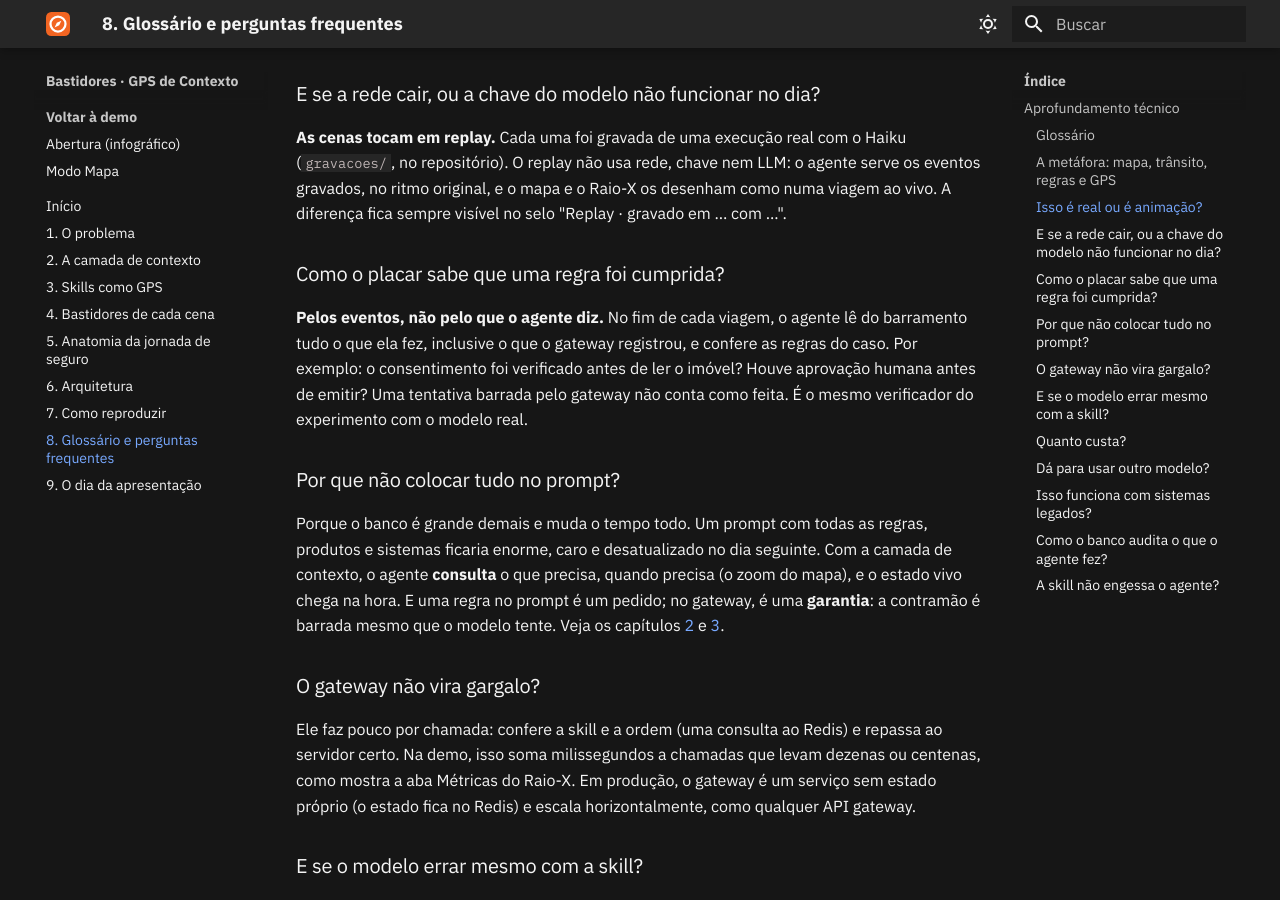
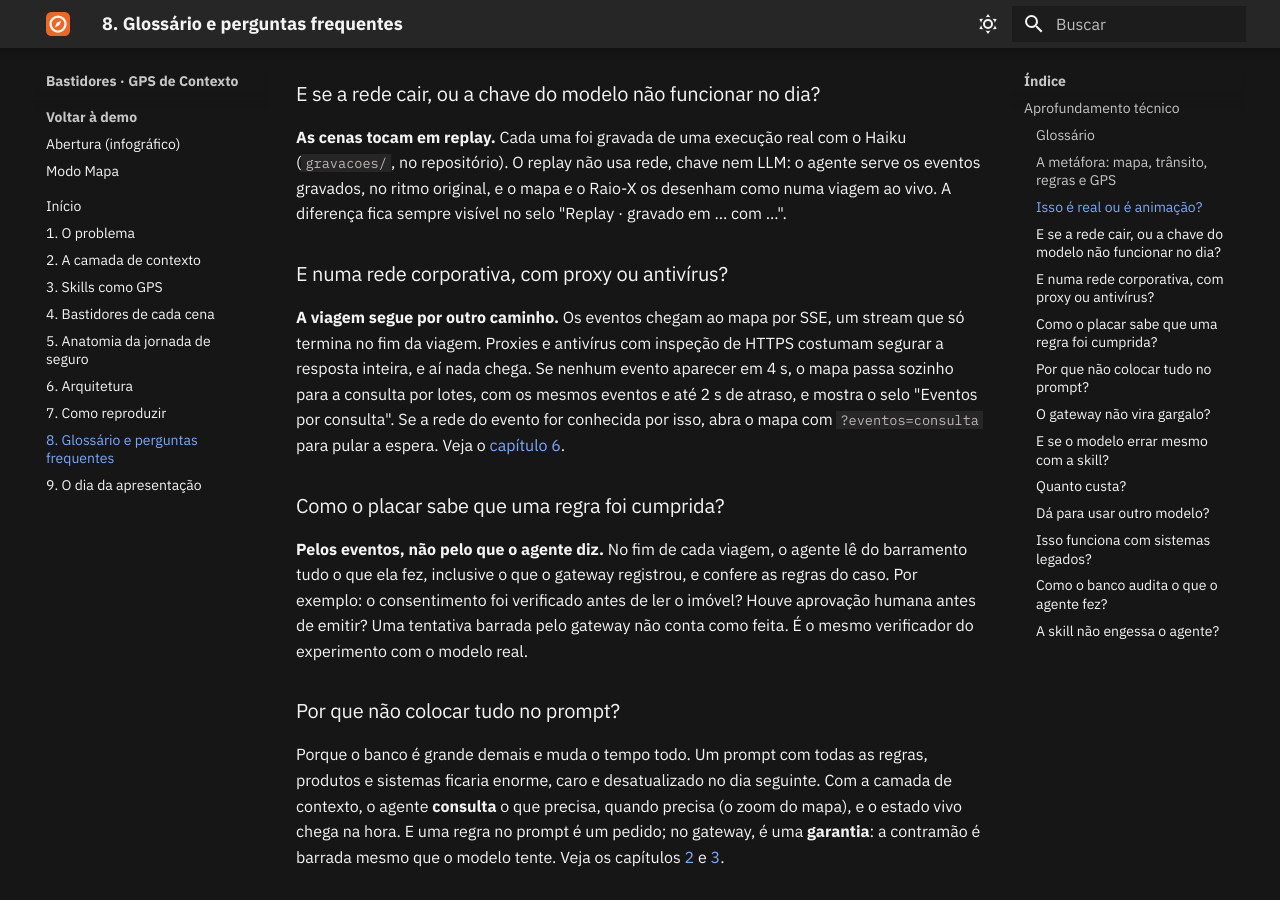
Before and after one commit to rcsousa/agent-gps-demo, an MkDocs documentation site: the page built from services/docs/conteudo/08-glossario-e-faq.md, in a window 1280 px wide and 900 px high, scrolled down 2834 px. Built offline with MkDocs 1.6.1 and Material for MkDocs 9.7.7, drawn with Linux system fonts in a browser that asks for light colours; plug-ins that fetch from the network failed and are left out.

Commit message:
docs e spec: eventos por SSE com alternativa por consulta
Risco da rede corporativa na spec, seção no capítulo 6, pergunta no FAQ e
o ?eventos=consulta no README.

Co-Authored-By: Claude Opus 5.5 <noreply@anthropic.com>
Claude-Session: https://claude.ai/code/session_01XrqePHn7CLkiqdcNcP9sBX

```diff
--- a/services/docs/conteudo/08-glossario-e-faq.md
+++ b/services/docs/conteudo/08-glossario-e-faq.md
@@ -56,6 +56,10 @@ O mapa pode mostrar um evento alguns segundos **depois** de ele acontecer. O dir
 
 **As cenas tocam em replay.** Cada uma foi gravada de uma execução real com o Haiku (`gravacoes/`, no repositório). O replay não usa rede, chave nem LLM: o agente serve os eventos gravados, no ritmo original, e o mapa e o Raio-X os desenham como numa viagem ao vivo. A diferença fica sempre visível no selo "Replay · gravado em … com …".
 
+### E numa rede corporativa, com proxy ou antivírus?
+
+**A viagem segue por outro caminho.** Os eventos chegam ao mapa por SSE, um stream que só termina no fim da viagem. Proxies e antivírus com inspeção de HTTPS costumam segurar a resposta inteira, e aí nada chega. Se nenhum evento aparecer em 4 s, o mapa passa sozinho para a consulta por lotes, com os mesmos eventos e até 2 s de atraso, e mostra o selo "Eventos por consulta". Se a rede do evento for conhecida por isso, abra o mapa com `?eventos=consulta` para pular a espera. Veja o [capítulo 6](06-arquitetura.md#eventos-ate-o-navegador-sse-com-alternativa-por-consulta).
+
 ### Como o placar sabe que uma regra foi cumprida?
 
 **Pelos eventos, não pelo que o agente diz.** No fim de cada viagem, o agente lê do barramento tudo o que ela fez, inclusive o que o gateway registrou, e confere as regras do caso. Por exemplo: o consentimento foi verificado antes de ler o imóvel? Houve aprovação humana antes de emitir? Uma tentativa barrada pelo gateway não conta como feita. É o mesmo verificador do experimento com o modelo real.
```
Also changed, not shown: docs/spec.md (+2 -0 lines), services/docs/conteudo/06-arquitetura.md (+15 -1 lines), README.md.
